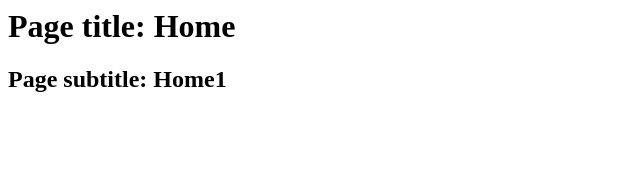
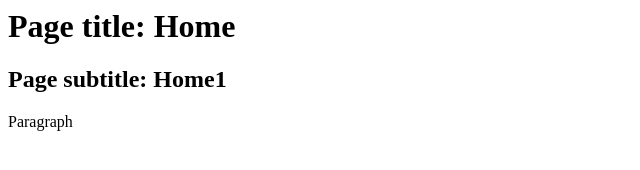
Before and after one commit to mibajic/gitTest, a plain HTML site: page index.html in a window 1280 px wide. Shown: the full height of the page, 0-640 px from the left. Drawn offline with Linux system fonts and the light colour scheme.

Commit message:
Home job

```diff
--- a/index.html
+++ b/index.html
@@ -1,2 +1,3 @@
 <h1>Page title: Home </h1>
 <h2>Page subtitle: Home1</h1>
+<p>Paragraph<p>
```
